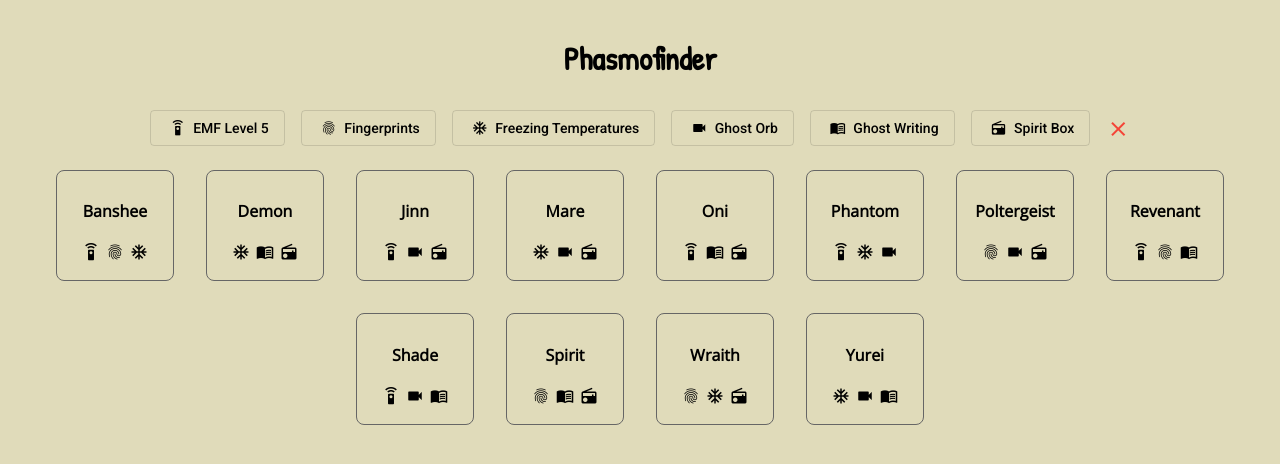
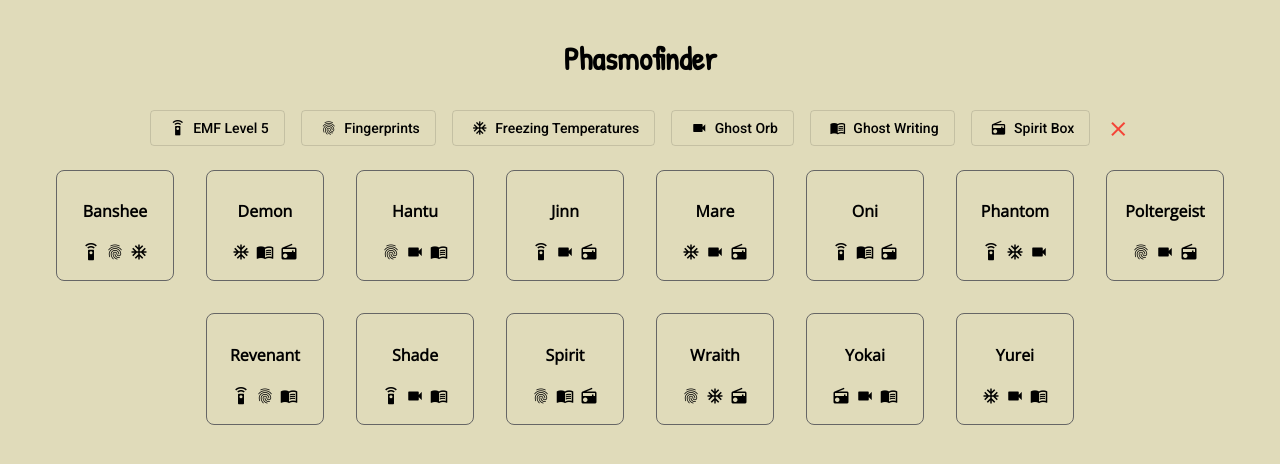
Before and after one commit to kylecorry31/phasmophobia-helper, an Angular app: page / in a window 1280 px wide. Shown: the top 464 px of the page. Built offline with nearby package versions, Linux system fonts and the light colour scheme.

Commit message:
Add new ghost types

```diff
--- a/src/app/app.component.ts
+++ b/src/app/app.component.ts
@@ -37,6 +37,10 @@ export class AppComponent {
       evidence: ["Freezing Temperatures", "Ghost Writing", "Spirit Box"]
     },
     {
+      name: "Hantu",
+      evidence: ["Fingerprints", "Ghost Orb", "Ghost Writing"]
+    },
+    {
       name: "Jinn",
       evidence: ["EMF Level 5", "Ghost Orb", "Spirit Box"]
     },
@@ -67,6 +71,10 @@ export class AppComponent {
     {
       name: "Wraith",
       evidence: ["Fingerprints", "Freezing Temperatures", "Spirit Box"]
+    },
+    {
+      name: "Yokai",
+      evidence: ["Spirit Box", "Ghost Orb", "Ghost Writing"]
     },
     {
       name: "Yurei",
```
Also changed, not shown: 6 other files (tests, documents, lock files or other folders).
